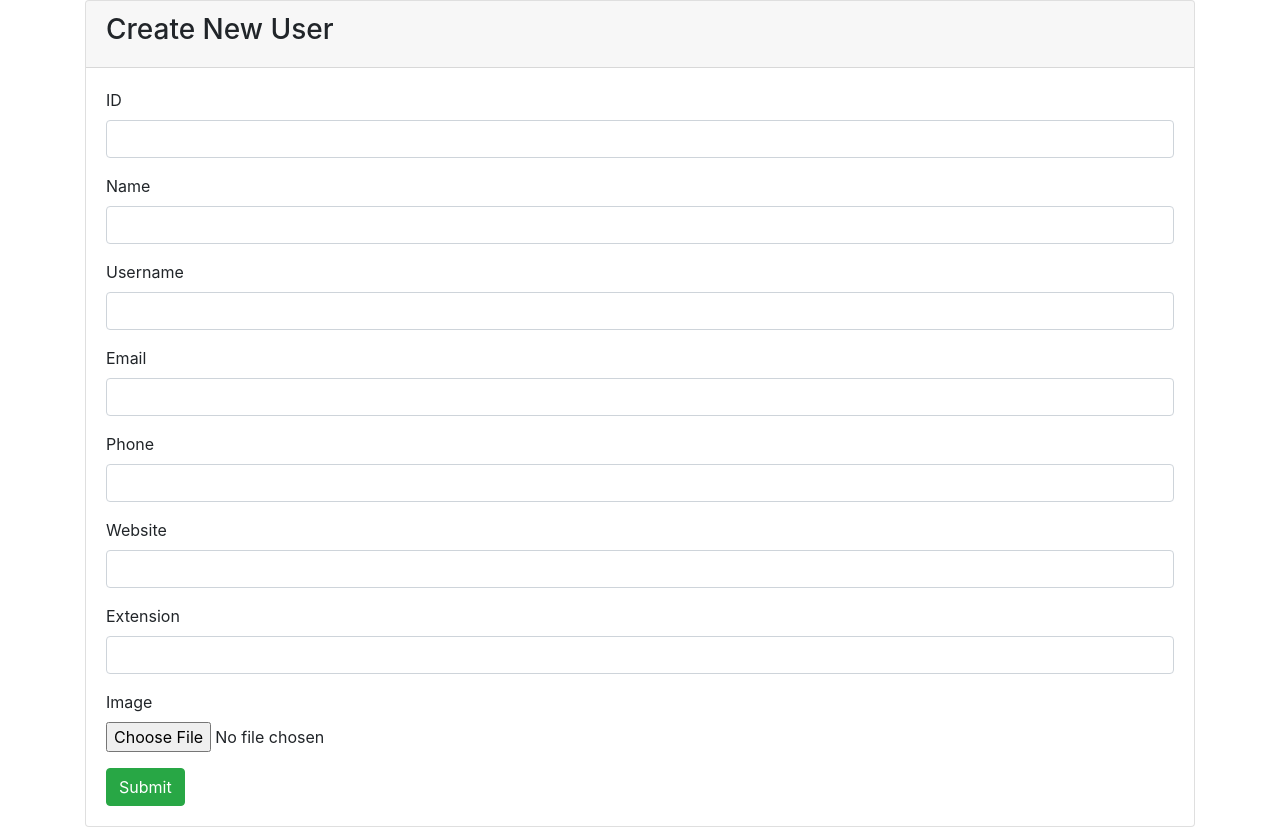
After one commit to Hoahc/php, a PHP site: page /create.php in a window 1280 px wide. The commit adds this page. Run offline with PHP 8.4, Linux system fonts and the light colour scheme.

Commit message:
create form for a user

```diff
--- a/_form.php
+++ b/_form.php
@@ -1,3 +1,25 @@
+<!DOCTYPE html>
+<html lang="en">
+<head>
+    <meta charset="UTF-8">
+    <meta http-equiv="X-UA-Compatible" content="IE=edge">
+    <meta name="viewport" content="width=device-width, initial-scale=1.0">
+    <title>Document</title>
+    <link rel="stylesheet" href="https://cdn.jsdelivr.net/npm/bootstrap@4.3.1/dist/css/bootstrap.min.css" integrity="sha384-ggOyR0iXCbMQv3Xipma34MD+dH/1fQ784/j6cY/iJTQUOhcWr7x9JvoRxT2MZw1T" crossorigin="anonymous">
+</head>
+<body>
+<div class="container">
+    <div class="card">
+        <div class="card-header">
+            <h3>
+                <?php if($user['id']): ?>
+                    Update User <b><?php echo $user['name']?></b>
+                <?php else : ?>
+                    Create New User
+                <?php endif ?>
+            </h3>
+        </div>
+        <div class="card-body">
             <form method="POST" enctype="multipart/form-data" action="">
                 <div class="form-group">
                     <label>ID</label>
@@ -41,3 +63,8 @@
 
                 <button class="btn btn-success">Submit</button>
             </form>
+        </div>
+    </div>
+</div>
+</body>
+</html>
--- /dev/null
+++ b/create.php
@@ -0,0 +1,26 @@
+<?php
+
+require 'users/users.php';
+
+$user = [
+    'id' => '',
+    'name' => '',
+    'username' => '',
+    'email' => '',
+    'phone' => '',
+    'website' => '',
+    'extension' => '',
+];
+
+if($_SERVER['REQUEST_METHOD'] === 'POST'){
+    $user = createUser($_POST);
+
+    if(isset($_FILES['picture'])){
+        uploadImage($_FILES['picture'],$user);
+    }
+
+    header("Location: index.php");
+
+}
+
+include "_form.php";
--- a/users/users.php
+++ b/users/users.php
@@ -12,6 +12,18 @@ function getUserById($id){
         }
     }
     return null;
+}
+
+function createUser($data){
+    $users = getUser();
+
+    $data['id'] = rand(1, 1000);
+
+    $users[] = $data;
+
+    putJson($users);
+
+    return $data;
 }
 
 function updateUser($data,$id){
```
Lines whose indentation alone changed are shown as unchanged.
